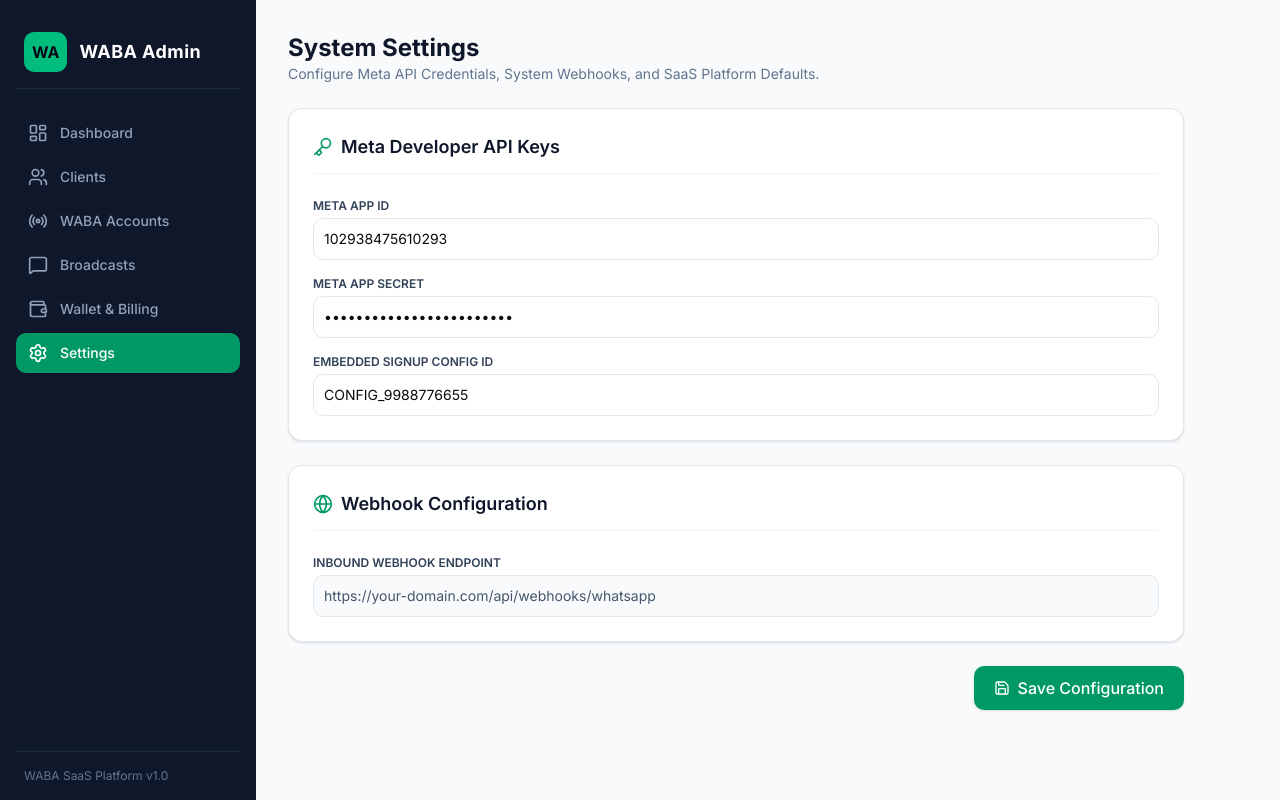
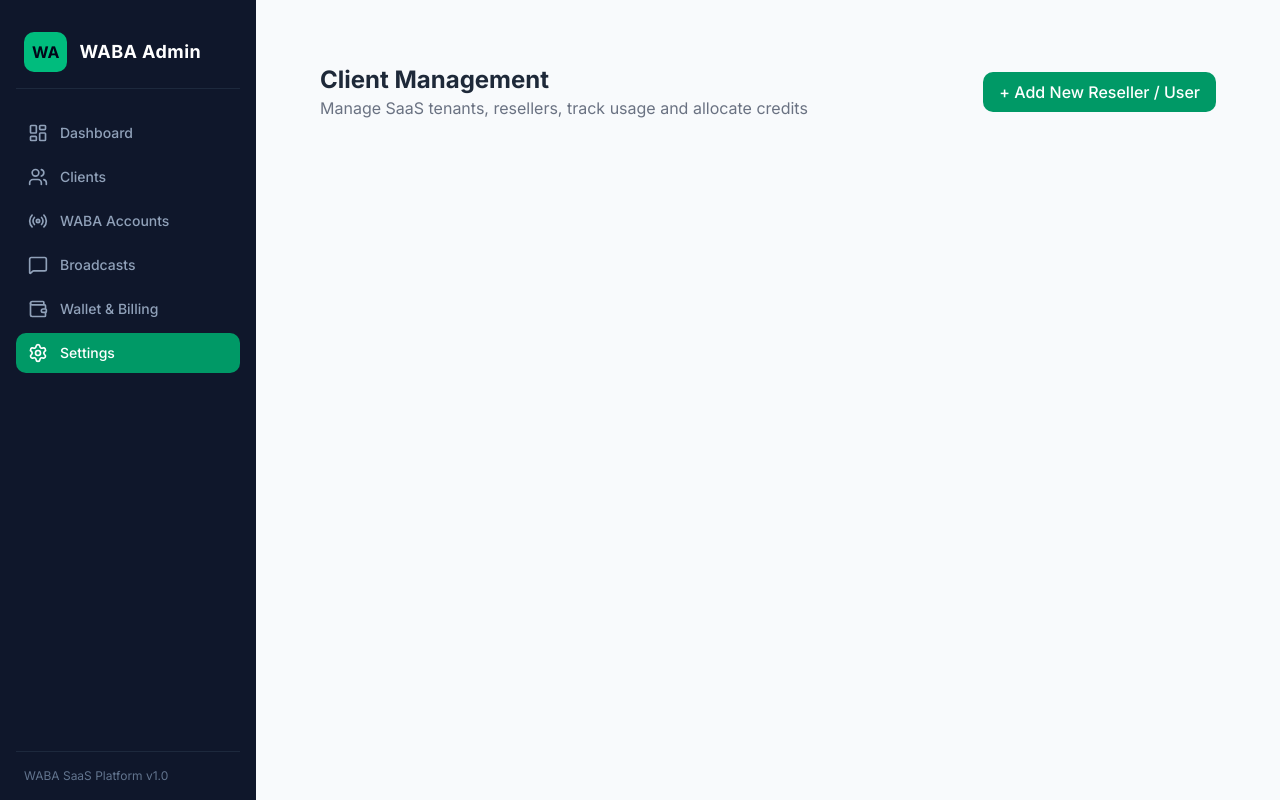
Before and after one commit to animeshfortius/waba-admin-panel, a Next.js app: page /settings in a window 1280 px wide. Built offline with nearby package versions, Linux system fonts and the light colour scheme.

Commit message:
Integrated reseller creation directly into clients page

```diff
--- a/app/settings/page.tsx
+++ b/app/settings/page.tsx
@@ -1,71 +1,137 @@
 "use client";
 
-import { Save, Key, Globe, Bell } from "lucide-react";
+import { useState } from "react";
 
-export default function SettingsPage() {
+export default function ClientsPage() {
+  const [showModal, setShowModal] = useState(false);
+  const [name, setName] = useState("");
+  const [email, setEmail] = useState("");
+  const [password, setPassword] = useState("");
+  const [role, setRole] = useState("RESELLER");
+  const [balance, setBalance] = useState(0);
+
+  const handleCreateAccount = async (e: React.FormEvent) => {
+    e.preventDefault();
+    const res = await fetch("/api/admin/users", {
+      method: "POST",
+      headers: { "Content-Type": "application/json" },
+      body: JSON.stringify({ name, email, password, role, walletBalance: balance }),
+    });
+
+    const data = await res.json();
+    if (data.success) {
+      alert(`${role} Account Successfully Created!`);
+      setName("");
+      setEmail("");
+      setPassword("");
+      setBalance(0);
+      setShowModal(false);
+    } else {
+      alert("Error: " + data.error);
+    }
+  };
+
   return (
-    <div className="space-y-6 max-w-4xl">
+    <div className="p-8 space-y-6">
+      <div className="flex justify-between items-center">
         <div>
-        <h1 className="text-2xl font-bold text-slate-900">System Settings</h1>
-        <p className="text-slate-500 text-sm">Configure Meta API Credentials, System Webhooks, and SaaS Platform Defaults.</p>
+          <h1 className="text-2xl font-bold text-gray-800">Client Management</h1>
+          <p className="text-gray-500">Manage SaaS tenants, resellers, track usage and allocate credits</p>
+        </div>
+        <button
+          onClick={() => setShowModal(true)}
+          className="bg-emerald-600 text-white px-4 py-2 rounded-lg font-medium hover:bg-emerald-700"
+        >
+          + Add New Reseller / User
+        </button>
       </div>
 
-      <div className="bg-white p-6 rounded-xl border border-slate-200 shadow-sm space-y-6">
-        <h2 className="text-lg font-semibold text-slate-900 border-b border-slate-100 pb-3 flex items-center gap-2">
-          <Key className="w-5 h-5 text-emerald-600" /> Meta Developer API Keys
-        </h2>
+      {/* Modal / Form Popup */}
+      {showModal && (
+        <div className="fixed inset-0 bg-black/50 flex items-center justify-center p-4 z-50">
+          <div className="bg-white rounded-xl p-6 w-full max-w-md space-y-4 text-gray-800 relative shadow-2xl">
+            <button
+              onClick={() => setShowModal(false)}
+              className="absolute top-4 right-4 text-gray-400 hover:text-gray-600 font-bold"
+            >
+              ✕
+            </button>
+            <h2 className="text-xl font-bold">Create Reseller or User Account</h2>
+            <form onSubmit={handleCreateAccount} className="space-y-3">
+              <div>
+                <label className="block text-sm font-medium text-gray-700">Account Type</label>
+                <select
+                  value={role}
+                  onChange={(e) => setRole(e.target.value)}
+                  className="w-full border p-2 rounded mt-1 text-black bg-white"
+                >
+                  <option value="RESELLER">Reseller Account</option>
+                  <option value="USER">Direct User Account</option>
+                </select>
+              </div>
 
-        <div className="space-y-4">
               <div>
-            <label className="block text-xs font-semibold text-slate-700 uppercase mb-1">Meta App ID</label>
+                <label className="block text-sm font-medium text-gray-700">Full Name</label>
                 <input
                   type="text"
-              defaultValue="102938475610293"
-              className="w-full p-2.5 border border-slate-200 rounded-lg text-sm font-mono outline-none focus:border-emerald-500"
+                  value={name}
+                  onChange={(e) => setName(e.target.value)}
+                  required
+                  className="w-full border p-2 rounded mt-1 text-black bg-white"
                 />
               </div>
 
               <div>
-            <label className="block text-xs font-semibold text-slate-700 uppercase mb-1">Meta App Secret</label>
+                <label className="block text-sm font-medium text-gray-700">Email Address</label>
                 <input
-              type="password"
-              defaultValue="************************"
-              className="w-full p-2.5 border border-slate-200 rounded-lg text-sm font-mono outline-none focus:border-emerald-500"
+                  type="email"
+                  value={email}
+                  onChange={(e) => setEmail(e.target.value)}
+                  required
+                  className="w-full border p-2 rounded mt-1 text-black bg-white"
                 />
               </div>
 
               <div>
-            <label className="block text-xs font-semibold text-slate-700 uppercase mb-1">Embedded Signup Config ID</label>
+                <label className="block text-sm font-medium text-gray-700">Password</label>
                 <input
-              type="text"
-              defaultValue="CONFIG_9988776655"
-              className="w-full p-2.5 border border-slate-200 rounded-lg text-sm font-mono outline-none focus:border-emerald-500"
+                  type="password"
+                  value={password}
+                  onChange={(e) => setPassword(e.target.value)}
+                  required
+                  className="w-full border p-2 rounded mt-1 text-black bg-white"
                 />
               </div>
+
+              <div>
+                <label className="block text-sm font-medium text-gray-700">Initial Wallet Balance (₹)</label>
+                <input
+                  type="number"
+                  value={balance}
+                  onChange={(e) => setBalance(parseFloat(e.target.value))}
+                  className="w-full border p-2 rounded mt-1 text-black bg-white"
+                />
+              </div>
+
+              <div className="flex justify-end space-x-2 pt-2">
+                <button
+                  type="button"
+                  onClick={() => setShowModal(false)}
+                  className="px-4 py-2 border rounded text-gray-600 hover:bg-gray-50"
+                >
+                  Cancel
+                </button>
+                <button
+                  type="submit"
+                  className="px-4 py-2 bg-emerald-600 text-white rounded font-medium hover:bg-emerald-700"
+                >
+                  Create Account
+                </button>
+              </div>
+            </form>
           </div>
         </div>
-
-      <div className="bg-white p-6 rounded-xl border border-slate-200 shadow-sm space-y-6">
-        <h2 className="text-lg font-semibold text-slate-900 border-b border-slate-100 pb-3 flex items-center gap-2">
-          <Globe className="w-5 h-5 text-emerald-600" /> Webhook Configuration
-        </h2>
-
-        <div>
-          <label className="block text-xs font-semibold text-slate-700 uppercase mb-1">Inbound Webhook Endpoint</label>
-          <input
-            type="text"
-            readOnly
-            value="https://your-domain.com/api/webhooks/whatsapp"
-            className="w-full p-2.5 bg-slate-50 border border-slate-200 rounded-lg text-sm font-mono text-slate-600"
-          />
-        </div>
-      </div>
-
-      <div className="flex justify-end">
-        <button className="bg-emerald-600 hover:bg-emerald-700 text-white font-medium px-5 py-2.5 rounded-lg flex items-center gap-2 transition-colors shadow-sm">
-          <Save className="w-4 h-4" /> Save Configuration
-        </button>
-      </div>
+      )}
     </div>
   );
 }
```
Lines whose indentation alone changed are shown as unchanged.
